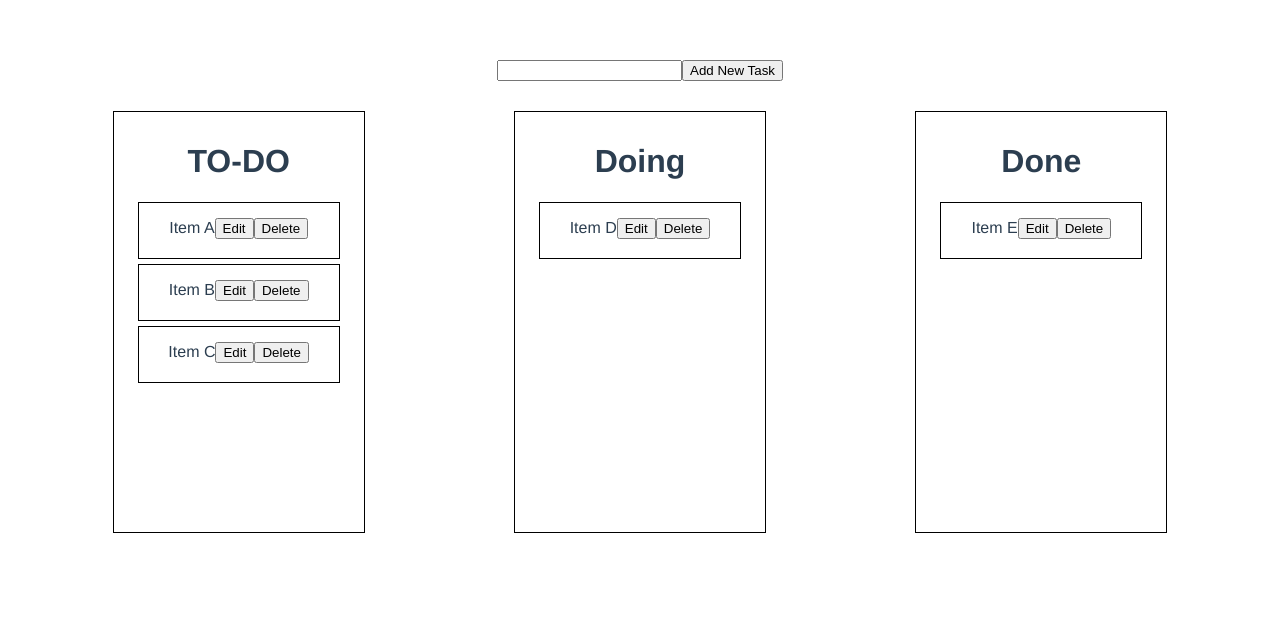
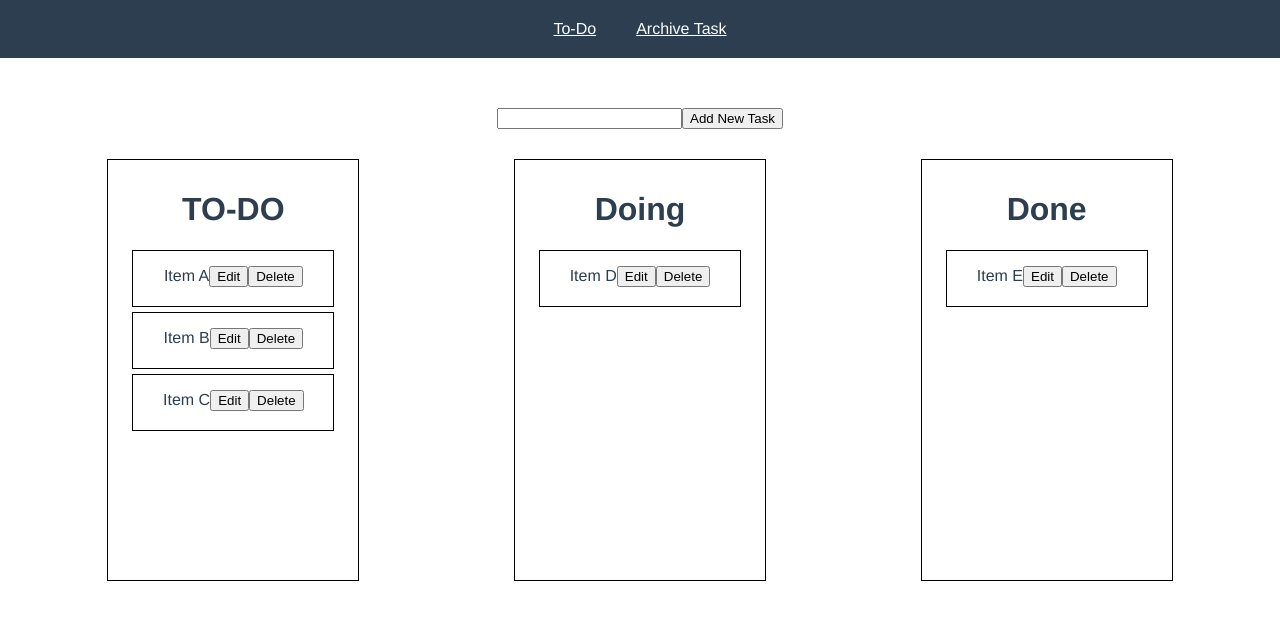
Before and after one commit to Vectorizaxion/vue-project, a Vue app: page /#/ in a window 1280 px wide. Shown: the top 620 px of the page. Built offline with nearby package versions, Linux system fonts and the light colour scheme.

Commit message:
Added Router Pages

```diff
--- a/package.json
+++ b/package.json
@@ -9,7 +9,8 @@
   },
   "dependencies": {
     "core-js": "^3.6.4",
-    "vue": "^2.6.11"
+    "vue": "^2.6.11",
+    "vue-router": "^3.2.0"
   },
   "devDependencies": {
     "@vue/cli-plugin-babel": "~4.3.0",
--- a/src/App.vue
+++ b/src/App.vue
@@ -1,27 +1,38 @@
 <template>
   <div id="app">
-    <TodoPage />
+    <div class="nav">
+      <router-link to="/">To-Do</router-link>
+      <router-link to="/archive">Archive Task</router-link>
+    </div>
+    <router-view />
   </div>
 </template>
 
 <script>
-import TodoPage from './Pages/TodoPage.vue';
-
 export default {
   name: 'App',
-  components: {
-    TodoPage
-  }
 }
 </script>
 
 <style>
+body{
+  margin: 0
+}
 #app {
   font-family: Avenir, Helvetica, Arial, sans-serif;
   -webkit-font-smoothing: antialiased;
   -moz-osx-font-smoothing: grayscale;
   text-align: center;
   color: #2c3e50;
-  margin-top: 60px;
+}
+.nav{
+  width: 100%;
+  background-color: #2c3e50;
+  padding: 20px 0;
+  margin-bottom: 50px;
+}
+.nav a{
+    color: #ffffff;
+    margin: 0 20px;
 }
 </style>
--- /dev/null
+++ b/src/Pages/ArchivePage.vue
@@ -0,0 +1,35 @@
+<template>
+    <Cardlist :data = "archives"></Cardlist>
+</template>
+
+<script>
+import Cardlist from '../components/Cardlst.vue'
+export default {
+    name: 'ArchivePage',
+    components : {
+        Cardlist
+    },
+    data(){
+        return{
+            archives:[
+                {
+                    date:"20-02-2020",
+                    time : "10.00",
+                    task:[
+                        {   id:1,title:"Item 1",status:"done"},
+                        {   id:2,title:"Item 2",status:"done"}
+                    ]
+                },
+                {
+                    date:"21-02-2020",
+                    time : "10.00",
+                    task:[
+                        {   id:1,title:"Item 1",status:"done"},
+                        {   id:2,title:"Item 2",status:"done"}
+                    ]
+                }
+            ]
+        }
+    }
+}
+</script>
--- a/src/Pages/TodoPage.vue
+++ b/src/Pages/TodoPage.vue
@@ -11,3 +11,7 @@ export default {
     }
 }
 </script>
+
+<style scoped>
+
+</style>
--- /dev/null
+++ b/src/components/Cardlst.vue
@@ -0,0 +1,38 @@
+<template>
+    <div class="container">
+        <div>
+            <div class="card" v-for="archives in data" :key="archives.id">
+                <h3> {{archives.date}} : {{archives.time}} </h3>
+                <ul v-for="task in archives.task" :key="task.id">
+                    <li> {{task.id}} - {{task.title}} </li>
+                </ul>
+            </div>
+        </div>
+    </div>
+</template>
+
+<script>
+export default {
+  name:"Cardlist" ,
+  props:['data']
+}
+</script>
+
+
+<style scoped>
+h3{
+    border-bottom: 1px solid gray;
+    padding-bottom: 10px;
+}
+.card{
+    background-color :#ffffff;
+    width: 50%;
+    height: auto;
+    border: 1px solid gray;
+    border-radius: 10px;
+    margin: 10px auto;
+}
+li{
+    list-style: none;
+}
+</style>
--- a/src/main.js
+++ b/src/main.js
@@ -1,8 +1,10 @@
 import Vue from 'vue'
 import App from './App.vue'
+import router from './router'
 
 Vue.config.productionTip = false
 
 new Vue({
+  router,
   render: h => h(App),
 }).$mount('#app')
--- /dev/null
+++ b/src/router.js
@@ -0,0 +1,21 @@
+import Vue from "vue";
+import Router from "vue-router";
+import ToDoPage from "./Pages/TodoPage.vue";
+import ArchivePage from "./Pages/ArchivePage.vue";
+
+Vue.use(Router);
+
+export default new Router({
+    routes: [
+        {
+            path: "/",
+            name: "todo",
+            component: ToDoPage
+        },
+        {
+            path: "/archive",
+            name: "archive",
+            component: ArchivePage
+        }
+    ]
+})
```
Also changed, not shown: src/components/Tasklist.vue (line endings or trailing spaces), 1 other file (tests, documents, lock files or other folders).
